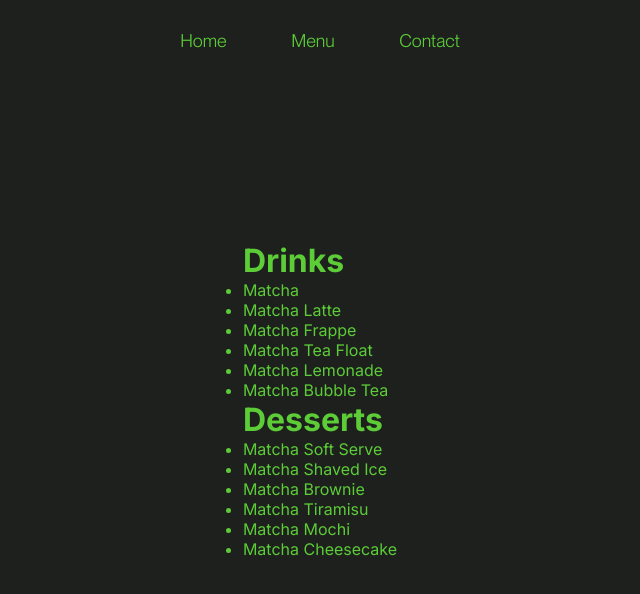
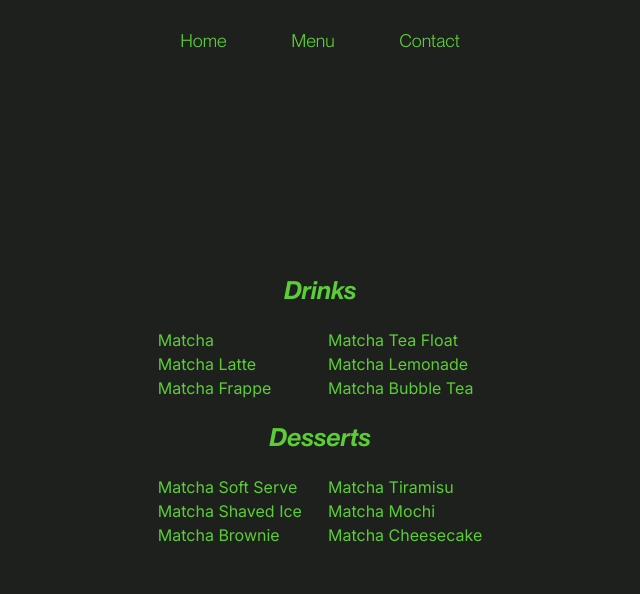
Before and after one commit to naomi-ho/restaurant-page, a website built with webpack: page src/template.html in a window 1280 px wide. Both pictures are taken after a click on the button "Menu". Shown: the whole page, without its empty margins (320-960 px from the left). Built offline with nearby package versions, Linux system fonts and the light colour scheme.

Commit message:
Style restaurant menu

```diff
--- a/src/style.css
+++ b/src/style.css
@@ -31,6 +31,11 @@ body {
 @font-face {
   font-family: 'Neue Montreal Italic';
   src: url('./fonts/ppneuemontreal-italic.otf') format('opentype');
+}
+
+@font-face {
+  font-family: 'Neue Montreal Semi Bold Italic';
+  src: url('./fonts/ppneuemontreal-semibolditalic.otf') format('opentype');
 }
 
 header {
@@ -71,3 +76,17 @@ button {
   font-family: 'Neue Montreal Italic';
   line-height: 2;
 }
+
+.drinks-header,
+.desserts-header {
+  font-family: 'Neue Montreal Semi Bold Italic';
+  font-size: 2.5rem;
+  line-height: 3;
+  text-align: center;
+}
+
+ul {
+  list-style-type: none;
+  columns: 2;
+  line-height: 1.5;
+}
```
